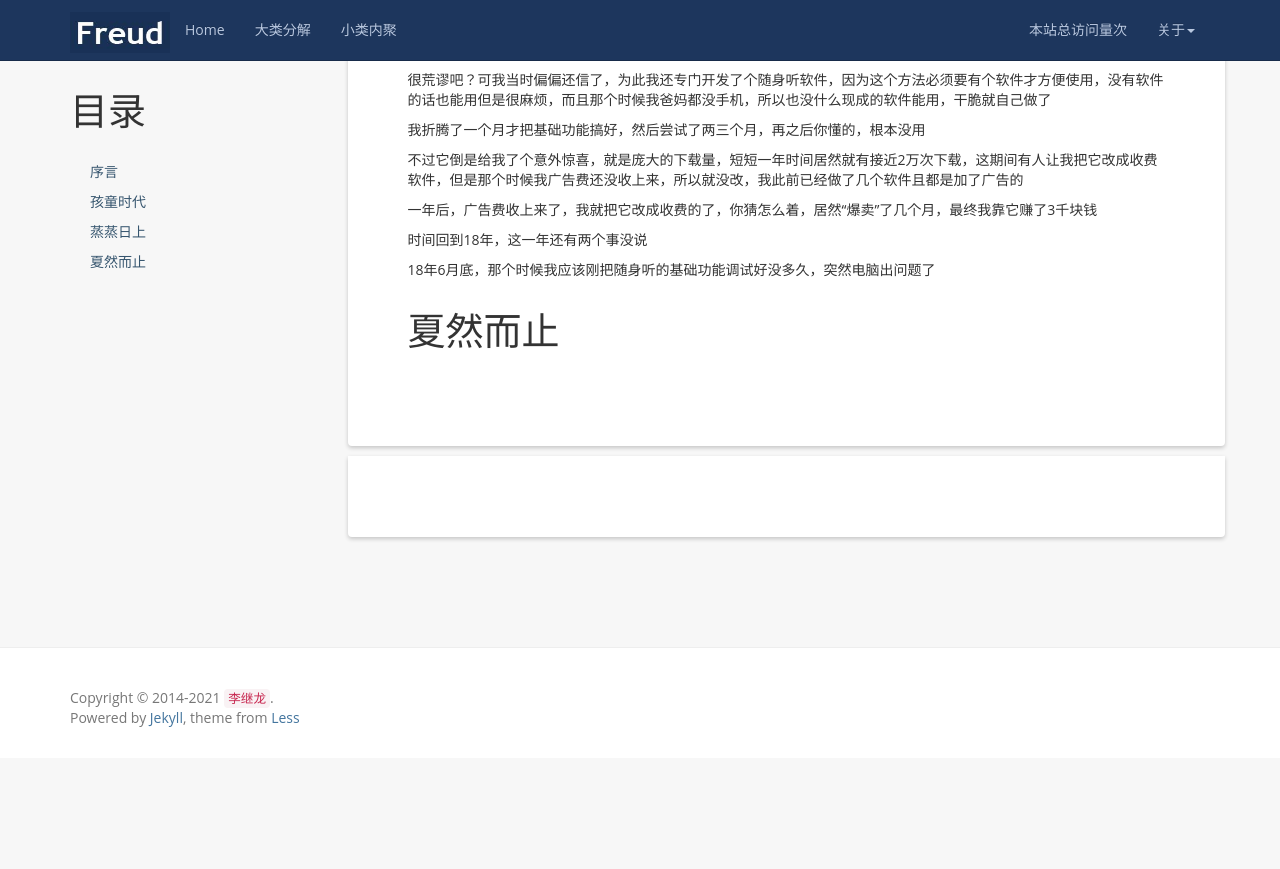
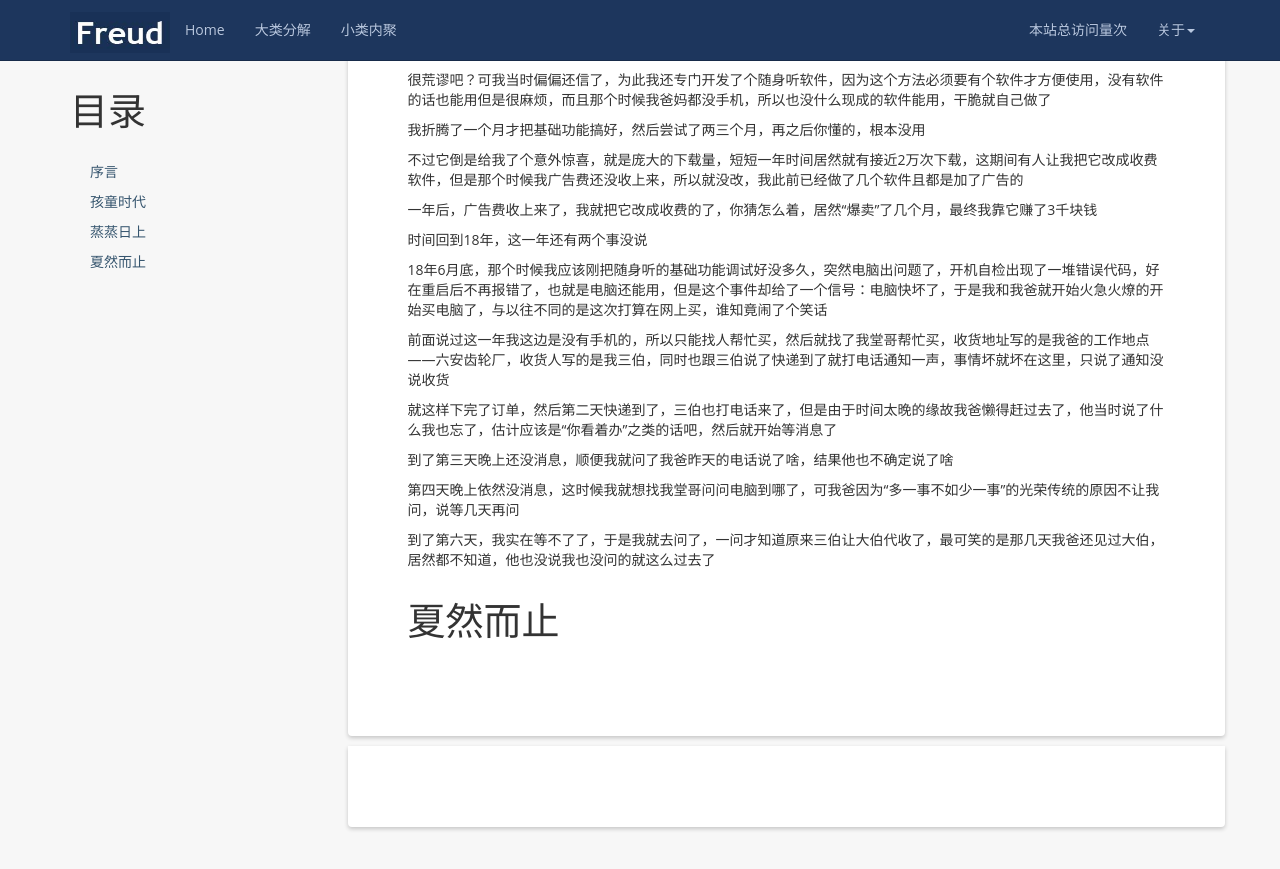
Before and after one commit to kljzndx/My-Blog, a Jekyll site: the page built from _posts/2021-07-07-autobiography.md, in a window 1280 px wide and 900 px high, scrolled down 4016 px. Shown: the top 869 px of the window. Built offline with Jekyll 4.4.1, drawn with Linux system fonts in a browser that asks for light colours; nearby versions of some CDN libraries; comment, search, counter and statistics services are not loaded; before the commit the page ends 4774 px from its top, so only the background shows below that.

Commit message:
同步编写进度

```diff
--- a/_posts/2021-07-07-autobiography.md
+++ b/_posts/2021-07-07-autobiography.md
@@ -162,6 +162,16 @@ tags: [自传]
 
 时间回到18年，这一年还有两个事没说
 
-18年6月底，那个时候我应该刚把随身听的基础功能调试好没多久，突然电脑出问题了
+18年6月底，那个时候我应该刚把随身听的基础功能调试好没多久，突然电脑出问题了，开机自检出现了一堆错误代码，好在重启后不再报错了，也就是电脑还能用，但是这个事件却给了一个信号：电脑快坏了，于是我和我爸就开始火急火燎的开始买电脑了，与以往不同的是这次打算在网上买，谁知竟闹了个笑话
+
+前面说过这一年我这边是没有手机的，所以只能找人帮忙买，然后就找了我堂哥帮忙买，收货地址写的是我爸的工作地点——六安齿轮厂，收货人写的是我三伯，同时也跟三伯说了快递到了就打电话通知一声，事情坏就坏在这里，只说了通知没说收货
+
+就这样下完了订单，然后第二天快递到了，三伯也打电话来了，但是由于时间太晚的缘故我爸懒得赶过去了，他当时说了什么我也忘了，估计应该是“你看着办”之类的话吧，然后就开始等消息了
+
+到了第三天晚上还没消息，顺便我就问了我爸昨天的电话说了啥，结果他也不确定说了啥
+
+第四天晚上依然没消息，这时候我就想找我堂哥问问电脑到哪了，可我爸因为“多一事不如少一事”的光荣传统的原因不让我问，说等几天再问
+
+到了第六天，我实在等不了了，于是我就去问了，一问才知道原来三伯让大伯代收了，最可笑的是那几天我爸还见过大伯，居然都不知道，他也没说我也没问的就这么过去了
 
 # 夏然而止
```
